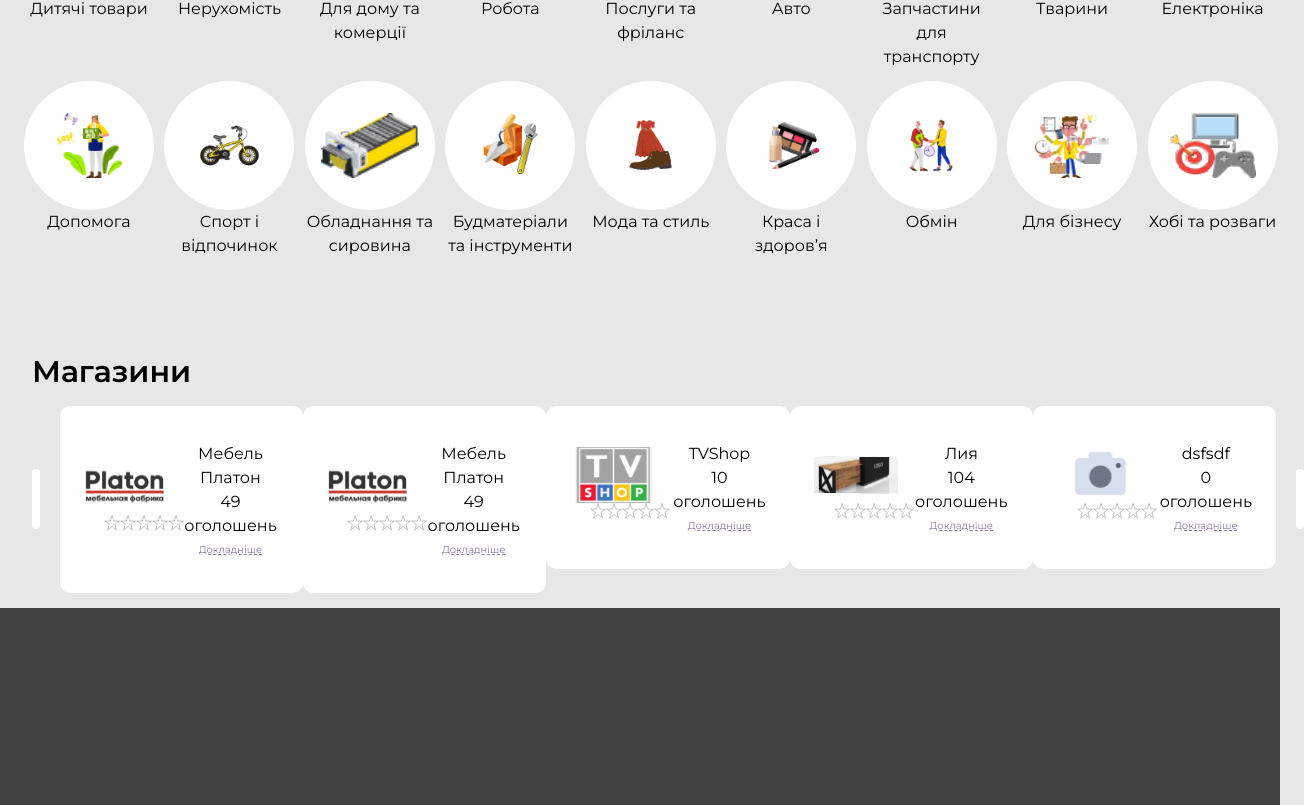
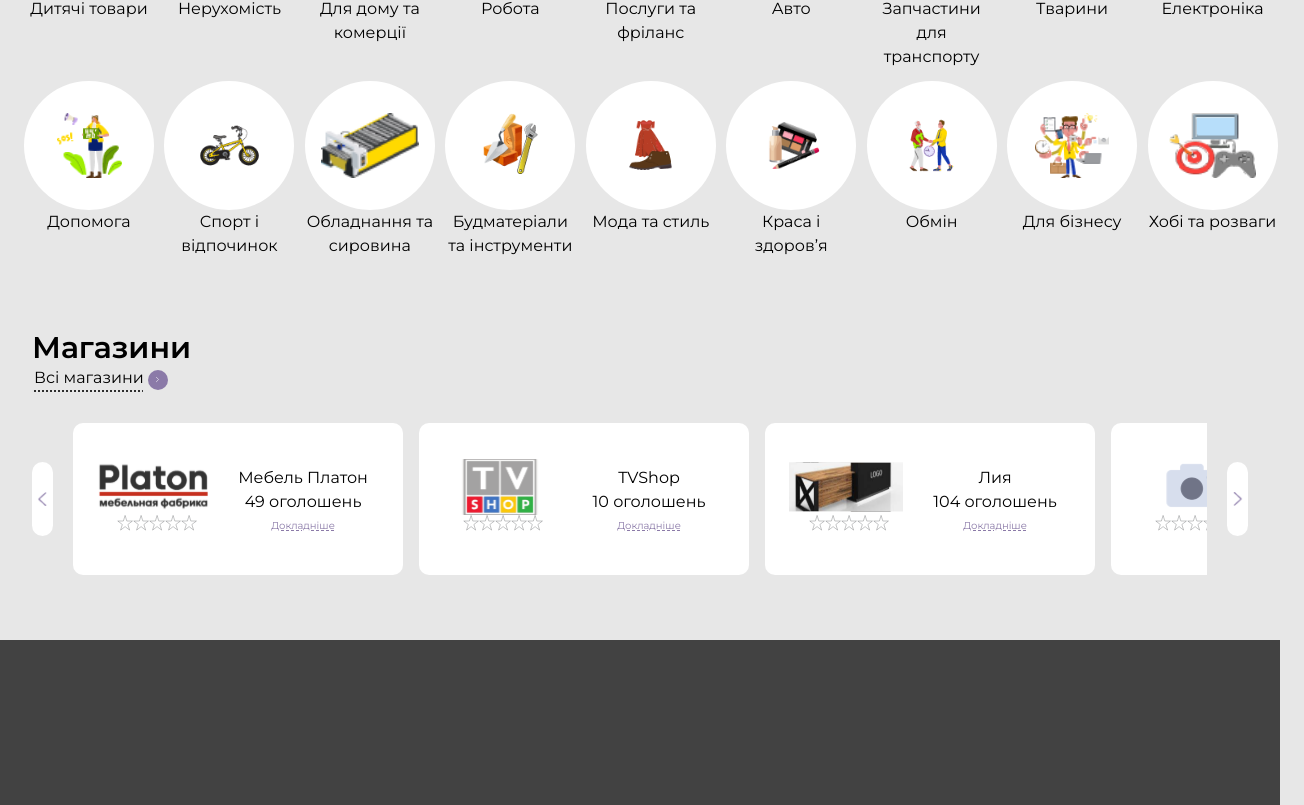
Before and after one commit to ArniLollipop/Arni-Edil, a Vue app: page /#/ in a window 1280 px wide. Shown: the part 564-1369 px from the top of the page, 1304 px wide, since content can reach past the window. Built offline with nearby package versions, Linux system fonts and the light colour scheme; the HTML template or start-up script is replaced by a standard one.

Commit message:
first version slider

```diff
--- a/src/components/Home_compponents/Magazini.vue
+++ b/src/components/Home_compponents/Magazini.vue
@@ -1,9 +1,9 @@
 <template>
-  <section class = "px-8 py-6">
+  <section class = "px-8 mb-14">
     <div class = "w-[15%] py-6">
       <p class = "font-semibold text-black text-3xl">Магазини</p>
       <div class = "flex items-center pl-[2px]">
-        <a href="#" class="hover:text-accent md:hidden z-10">
+        <a href="#" class="hover:text-accent z-10">
           <span class="underline decoration-dotted underline-offset-8">Всі магазини</span>
           <span class="ml-1 w-5 h-5 inline-flex items-center justify-center bg-accent rounded-full">
             <svg xmlns="http://www.w3.org/2000/svg" fill="none" viewBox="0 0 24 24" stroke-width="2" stroke="white"
@@ -14,11 +14,12 @@
         </a>
       </div>
     </div>
-    <div class = "h-[170px]">
-      <div class = "flex items-center h-full gap-x-5">
-        <a @click="prevSlide" href="#" class = "bg-white py-[30px] px-1 rounded-3xl"><img src="@/img/Стрелка_left.png" alt=""></a>
-        <div class = "flex w-full">
-          <div class = "bg-white text-center px-6 py-9 rounded-[10px] flex items-center w-[330px] h-full overflow-hidden" v-for="slide in slides">
+    <div class = "h-[170px] w-full">
+      <div class = "flex items-center h-full gap-x-5 overflow-hidden">
+        <button @click="prevSlide" href="#" class = "overflow-hidden z-50 bg-white min-w-[20px] py-[30px] px-1 rounded-3xl"><img src="@/img/Стрелка_left.png" alt=""></button>
+        <div class = "w-full overflow-hidden">
+          <div class = "flex gap-x-4 overflow-hidden slider transition-all duration-500">
+            <div class = "bg-white text-center px-6 py-9 rounded-[10px] flex items-center min-w-[330px] h-full" v-for="slide in slides">
               <div class = "h-[80px]">
                 <img :src="require('../../img/' + slide.img)" alt="" class = "pr-4 w-[130px] h-[56px]">
                 <div class = "flex items-center mx-auto ml-5">
@@ -35,7 +36,8 @@
               </div>
             </div>
           </div>
-        <a @click="nextSlide" href="#" class = "bg-white py-[30px] px-1 rounded-3xl"><img src="@/img/Стрелка_right.png" alt=""></a>
+        </div>
+        <button @click="nextSlide" class = "bg-white min-w-[20px] py-[30px] px-1 rounded-3xl"><img src="@/img/Стрелка_right.png" alt=""></button>
       </div>
     </div>
   </section>
@@ -46,14 +48,40 @@
     data(){
       return{
         slides: [
-          {img: 'slider_img1.svg', title_text: 'Мебель Платон', title_br: '49 оголошень'},
-          {img: 'slider_img1.svg', title_text: 'Мебель Платон', title_br: '49 оголошень'},
-          {img: 'slider_img2.svg', title_text: 'TVShop', title_br: '10 оголошень'},
-          {img: 'slider_img3.svg', title_text: 'Лия', title_br: '104 оголошень'},
-          {img: 'slider_img4.svg', title_text: 'dsfsdf', title_br: '0 оголошень'},
+          {id: 0, img: 'slider_img1.svg', title_text: 'Мебель Платон', title_br: '49 оголошень'},
+          {id: 1, img: 'slider_img2.svg', title_text: 'TVShop', title_br: '10 оголошень'},
+          {id: 2, img: 'slider_img3.svg', title_text: 'Лия', title_br: '104 оголошень'},
+          {id: 3, img: 'slider_img4.svg', title_text: 'dsfsdf', title_br: '0 оголошень'},
+          {id: 4, img: 'slider_img3.svg', title_text: 'Лия', title_br: '200 оголошень'},
+          {id: 5, img: 'slider_img3.svg', title_text: 'Лия', title_br: '200 оголошень'},
+          {id: 6, img: 'slider_img4.svg', title_text: 'dsfsdf', title_br: '200 оголошень'},
         ],
-        visibleSlide : 0,
+        x : 0,
       }
+    },
+    methods:{
+      prevSlide(){
+        console.log(this.slides.length)
+        if (this.x < 0){
+          this.x += 25.2;
+          document.querySelector('.slider').style = `margin-left:${this.x}%`;
         }
+        else {
+          this.x = -25.2* (this.slides.length-4);
+          document.querySelector('.slider').style = `margin-left:${this.x}%`;
+        }
+      },
+      nextSlide(){
+        if(this.x <= 0 && this.x > (-25.2 * (this.slides.length - 4))){
+          this.x -= 25.2;
+          document.querySelector('.slider').style = `margin-left:${this.x}%`;
+        }
+        else{
+          this.x = 0;
+          document.querySelector('.slider').style = `margin-left:${this.x}%`;
+        }
+      },
+    }
+
   }
 </script>
```
Lines whose indentation alone changed are shown as unchanged.
